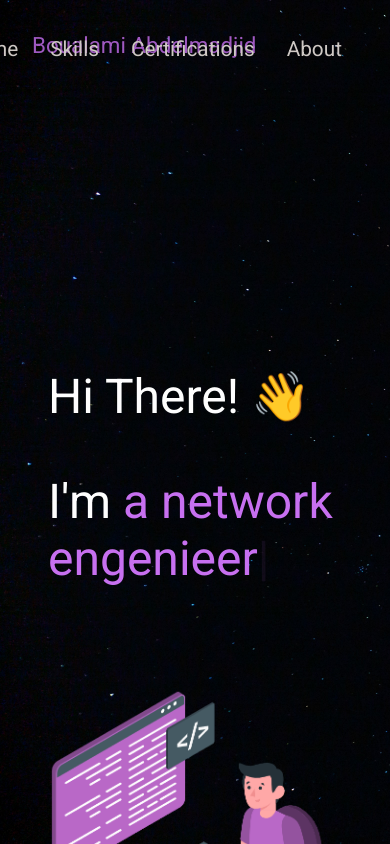
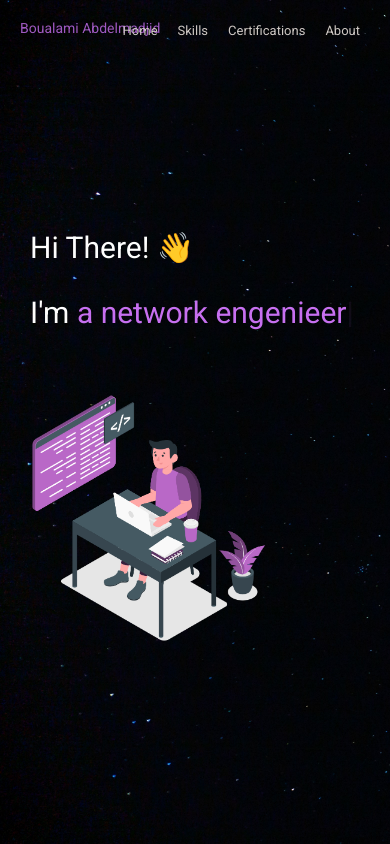
Before and after one commit to Boualami-Abdelmadjid/portfolio, a React (Create React App) app: page / in a window 390 px wide. Built offline with nearby package versions, Linux system fonts and the light colour scheme; a web font is replaced by a local one.

Commit message:
responsivness

```diff
--- a/src/App.css
+++ b/src/App.css
@@ -1,3 +1,8 @@
+@media only screen and (max-width: 1200px) {
+  html {
+    font-size: 10px;
+  }
+}
 .App {
   text-align: center;
   margin: 0;
```
